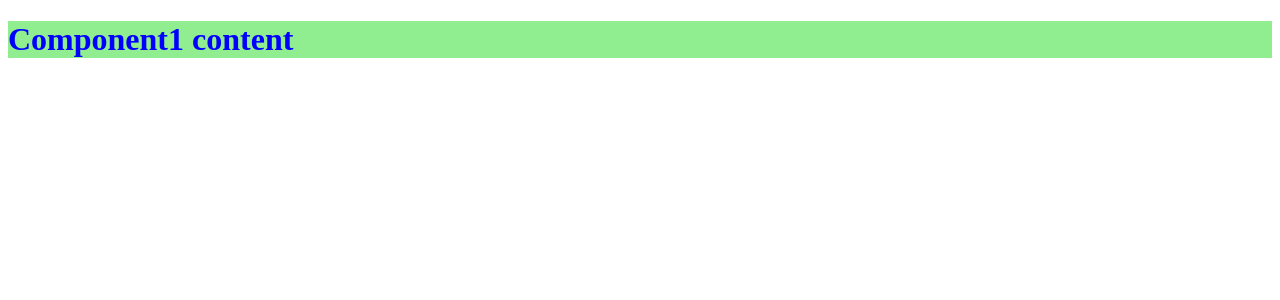
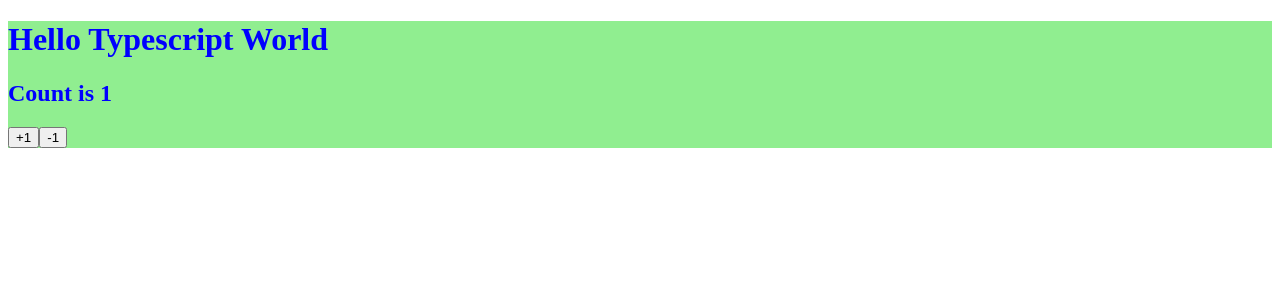
Before and after one commit to igorskh/my-react-preset, a React app: page / in a window 1280 px wide. Shown: the top 300 px of the page. Built offline with nearby package versions, Linux system fonts and the light colour scheme.

Commit message:
add useState example

```diff
--- a/src/components/App.tsx
+++ b/src/components/App.tsx
@@ -1,10 +1,25 @@
-import React from "react";
+import React, { useState } from "react";
 import "./App.scss";
 
-const App = (): JSX.Element => {
+type AppProps = {
+    title: string,
+    number: number
+}
+
+const App = ({title, number}: AppProps): JSX.Element => {
+    const [counter, setCounter] = useState<number>(number);
+
+    function changeCounter(diff: number) {
+        setCounter(p => p + diff);
+    }
+
     return (
         <div id="block">
-            <h1>Component1 content</h1>
+            <h1>{title}</h1>
+            <h2>Count is {counter}</h2>
+
+            <button onClick={() => changeCounter(1)}>+1</button>
+            <button onClick={() => changeCounter(-1)}>-1</button>
         </div>
     );
 };
--- a/src/index.tsx
+++ b/src/index.tsx
@@ -2,4 +2,7 @@
 import ReactDOM from "react-dom";
 import App from "./components/App";
 
-ReactDOM.render(<App />, document.getElementById("root"));
+ReactDOM.render(
+    <App title={"Hello Typescript World"} number={1} />,
+    document.getElementById("root")
+);
```
